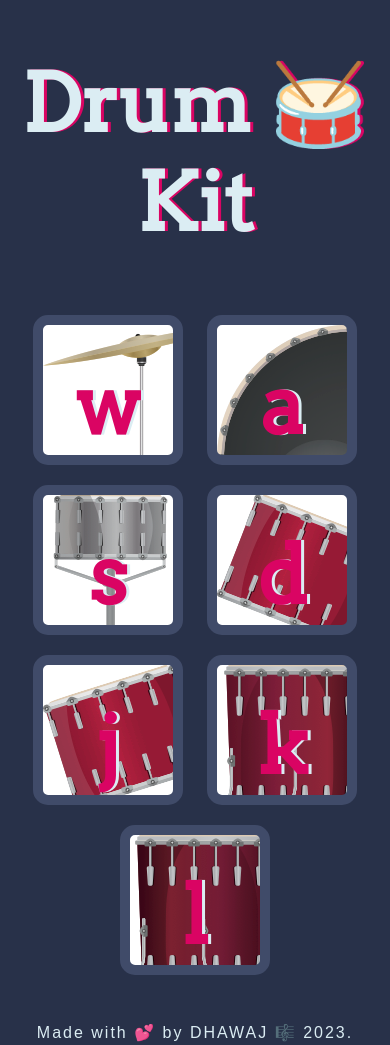
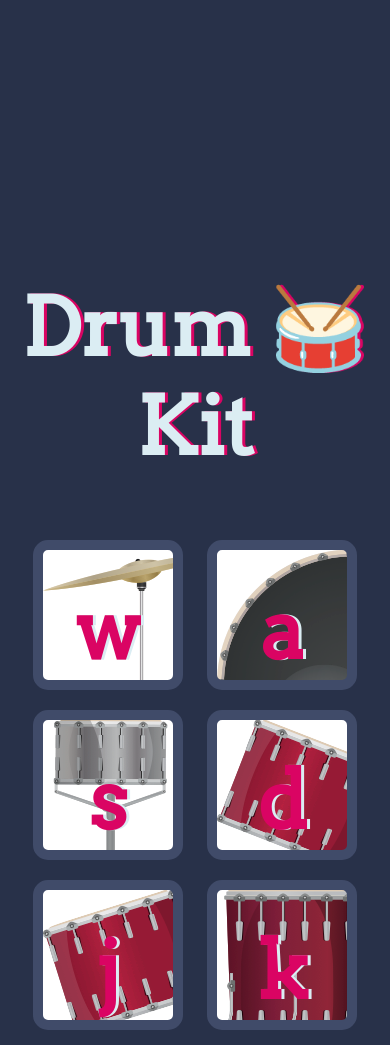
Before and after one commit to Dhawaj1999/Drummer, a plain HTML site: page index.html in a window 390 px wide. Shown: the top 1045 px of the page. Drawn offline with Linux system fonts and the light colour scheme.

Commit message:
Add files via upload

```diff
--- a/styles.css
+++ b/styles.css
@@ -83,3 +83,9 @@ footer {
 footer{
   letter-spacing: 2px;
 }
+
+@media (max-width: 1200px) {
+  h1{
+    padding-top: 60%;
+  }
+}
```
